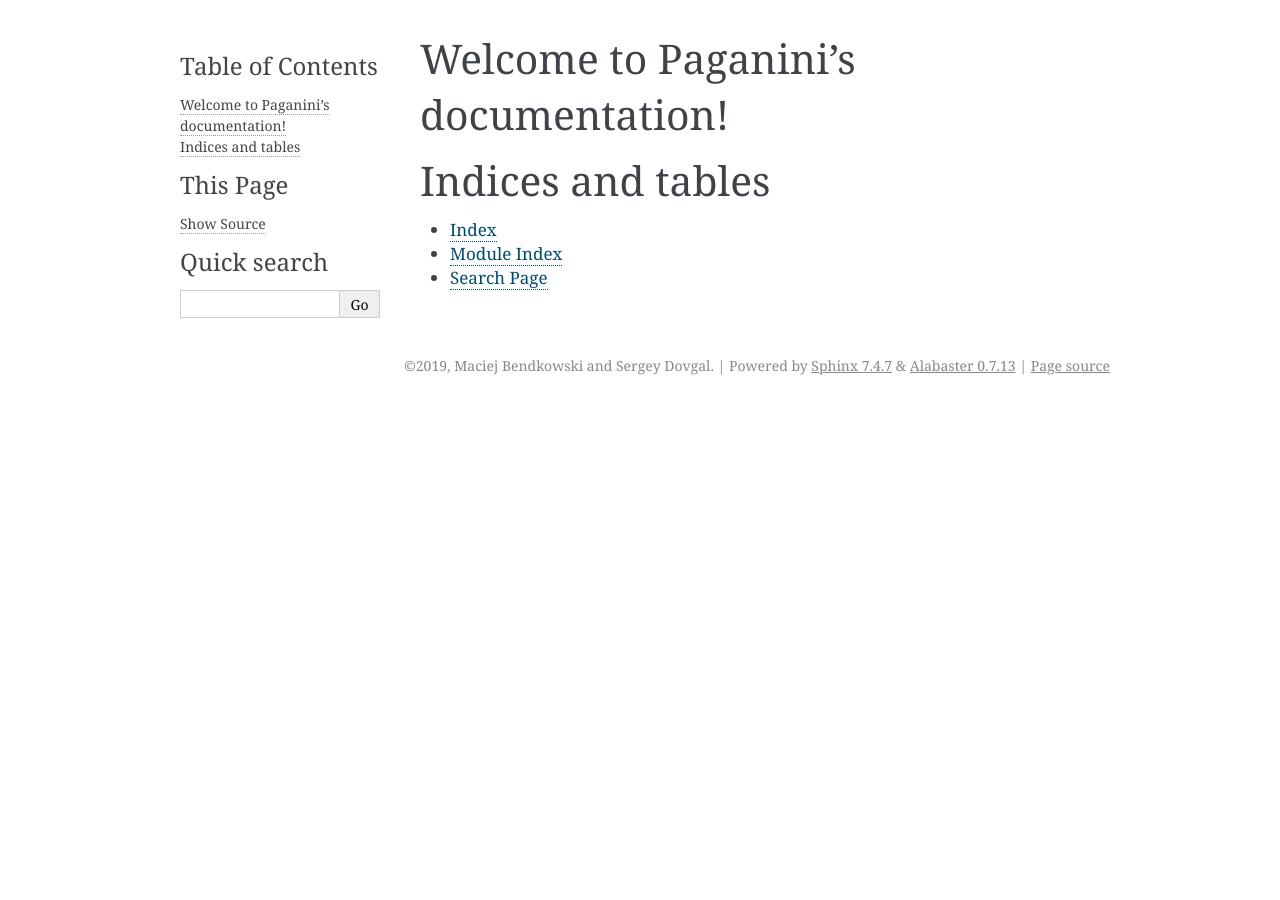
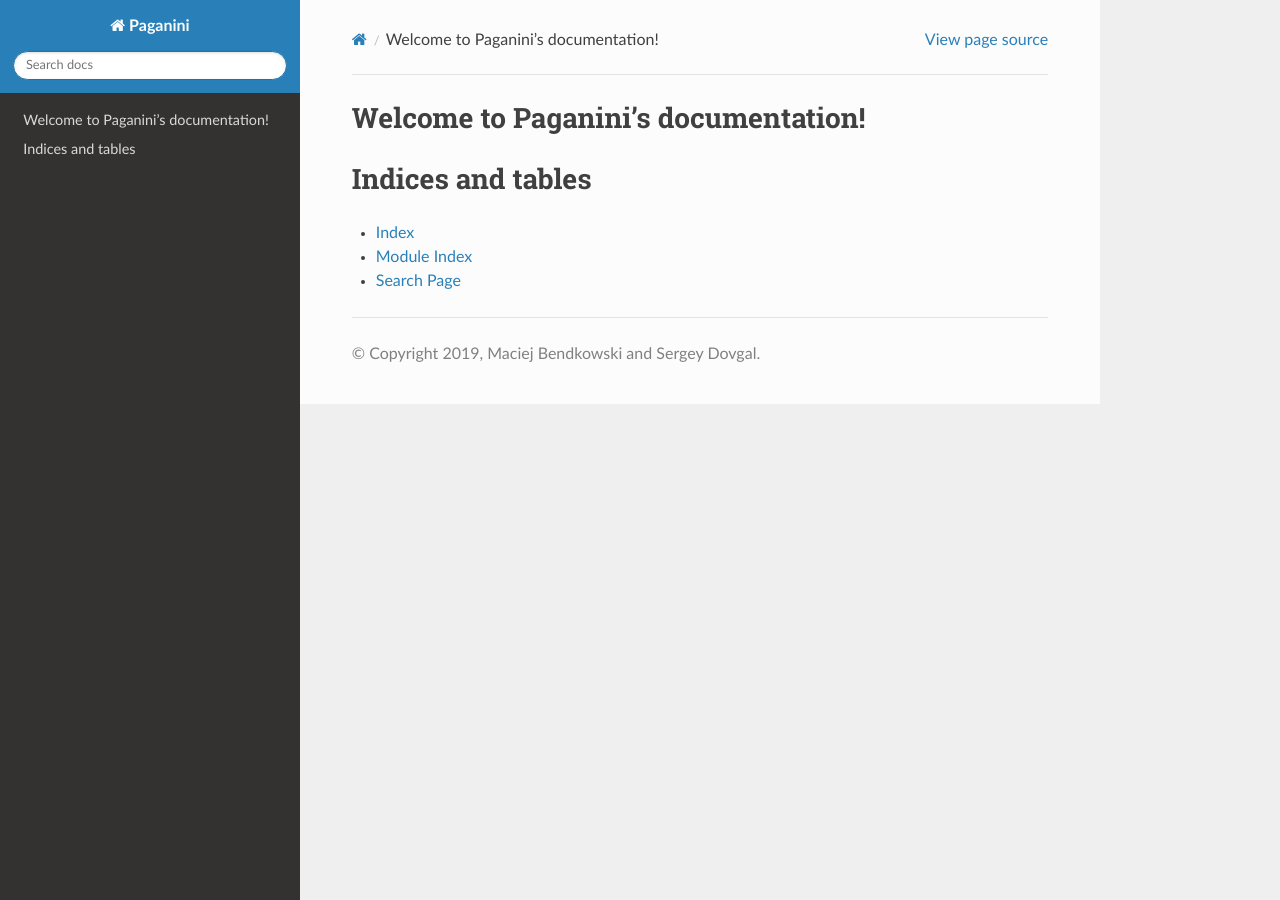
Before and after one commit to maciej-bendkowski/paganini, a Sphinx documentation site: the page built from docs/source/index.rst, in a window 1280 px wide. Built offline with Sphinx 7.4.7 and the Read the Docs theme 2.0.0, drawn with Linux system fonts in a browser that asks for light colours; some of the changed lines change nothing that is shown.

Commit message:
DOC: Appearance changed

```diff
--- a/docs/source/conf.py
+++ b/docs/source/conf.py
@@ -34,6 +34,8 @@ release = '1.1.1'
 # ones.
 extensions = [
     'sphinx.ext.autodoc',
+    'sphinx.ext.mathjax',
+    'sphinx.ext.extlinks'
 ]
 
 # Add any paths that contain templates here, relative to this directory.
@@ -50,9 +52,25 @@ exclude_patterns = []
 # The theme to use for HTML and HTML Help pages.  See the documentation for
 # a list of builtin themes.
 #
-html_theme = 'alabaster'
+html_theme = 'sphinx_rtd_theme'
+
+# The LaTeX engine to build the docs.
+latex_engine = 'xelatex'
+
+# If True, the PDF build from the LaTeX files created by Sphinx will use xindy
+# rather than makeindex.
+latex_use_xindy = False
 
 # Add any paths that contain custom static files (such as style sheets) here,
 # relative to this directory. They are copied after the builtin static files,
 # so a file named "default.css" will overwrite the builtin "default.css".
 html_static_path = ['_static']
+
+# Should we show "Created using Sphinx" in the HTML footer?
+html_show_sphinx = False
+
+mathjax_config = {
+    'CommonHTML': {'linebreaks': {'automatic': True}},
+    'HTML-CSS': {'linebreaks': {'automatic': True}},
+    'SVG': {'linebreaks': {'automatic': True}},
+}
```
